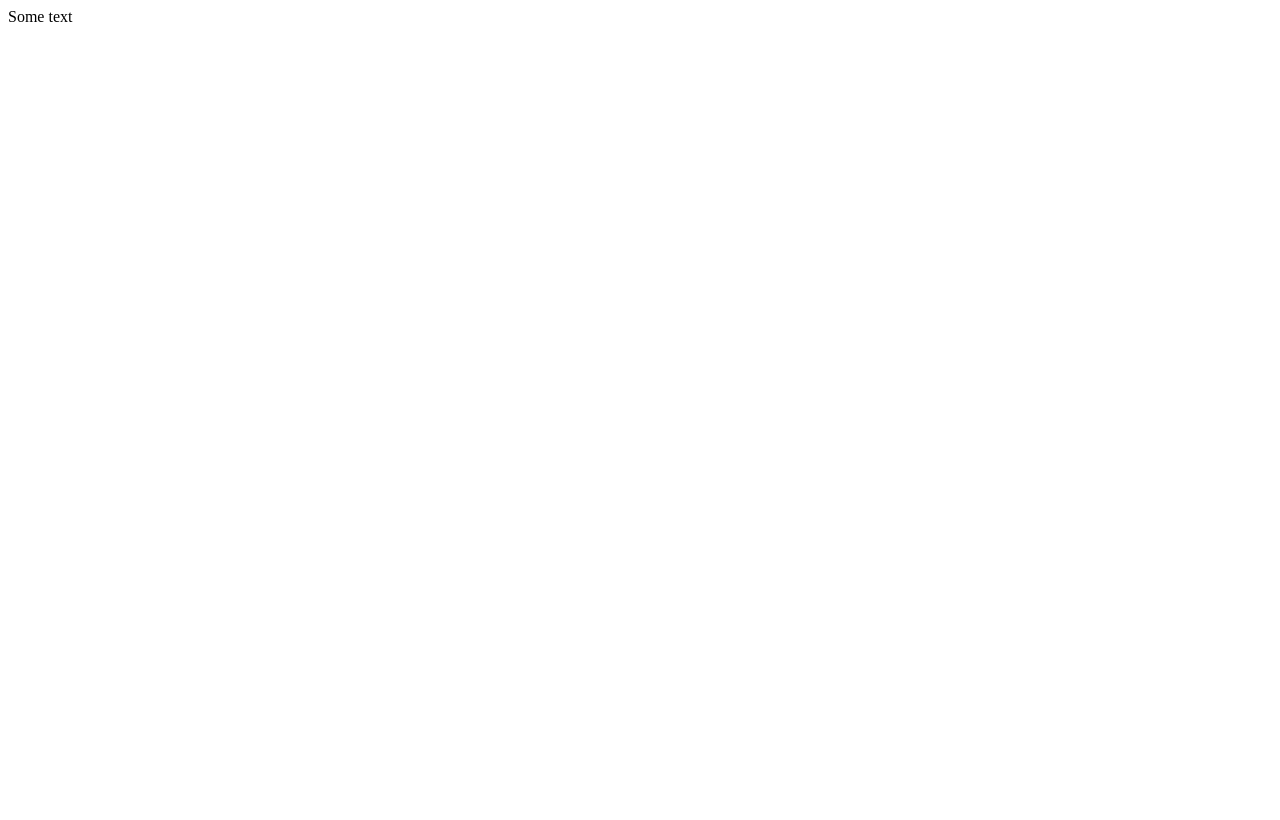
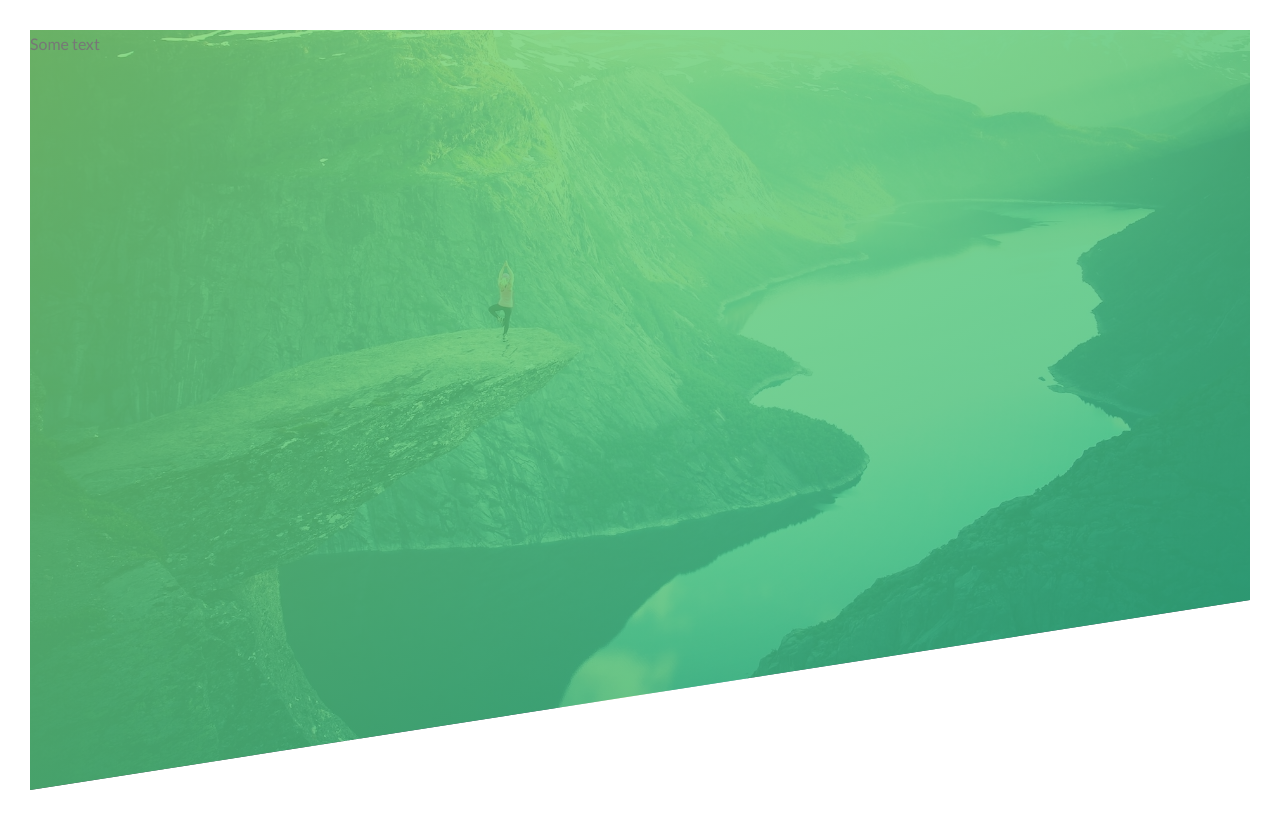
Before and after one commit to camba95/udx-advanced-css-sass, a website built with Parcel: page natours/index.html in a window 1280 px wide. Built offline with nearby package versions, Linux system fonts and the light colour scheme.

Commit message:
feat: header background

```diff
--- a/natours/css/style.css
+++ b/natours/css/style.css
@@ -6,3 +6,31 @@ Medium green: #55c57a
 Dark green: #28b485
 
 */
+
+* {
+  margin: 0;
+  padding: 0;
+  box-sizing: border-box;
+}
+
+body {
+  font-family: "Lato", sans-serif;
+  font-weight: 400;
+  font-size: 16px;
+  line-height: 1.7;
+  color: #777;
+  padding: 30px;
+}
+
+.header {
+  height: 95vh;
+  background-image: linear-gradient(
+      to right bottom,
+      rgba(126, 213, 111, 0.8),
+      rgba(40, 180, 133, 0.8)
+    ),
+    url(../img/hero.jpg);
+  background-size: cover;
+  background-position: top;
+  clip-path: polygon(0 0, 100% 0, 100% 75%, 0 100%);
+}
```
